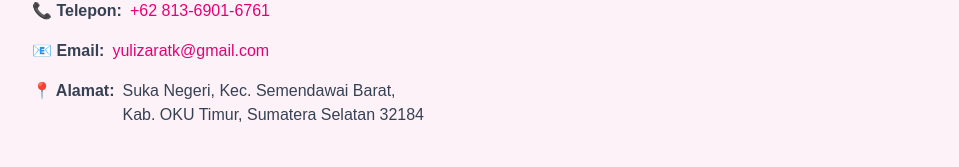
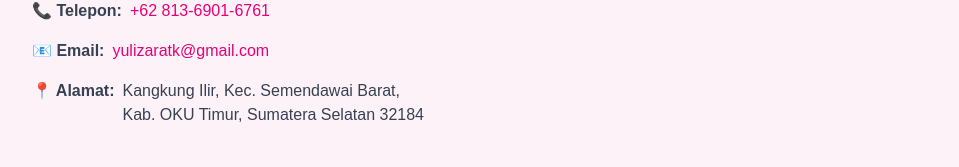
Before and after one commit to milhamafif027/Yulizar-ATK, a Next.js app: page / in a window 1280 px wide. Shown: the part 2901-3068 px from the top of the page, without its empty margins (160-1119 px from the left). Built offline with nearby package versions, Linux system fonts and the light colour scheme.

Commit message:
update: alamt

```diff
--- a/src/app/page.tsx
+++ b/src/app/page.tsx
@@ -387,7 +387,7 @@ export default function Home() {
             >
               <strong>📍 Alamat:</strong>{" "}
               <span>
-                Suka Negeri, Kec. Semendawai Barat,
+                Kangkung Ilir, Kec. Semendawai Barat,
                 <br />
                 Kab. OKU Timur, Sumatera Selatan 32184
               </span>
```
